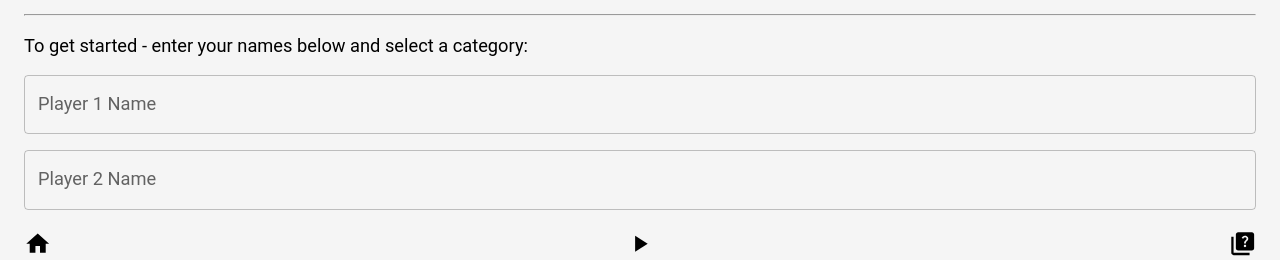
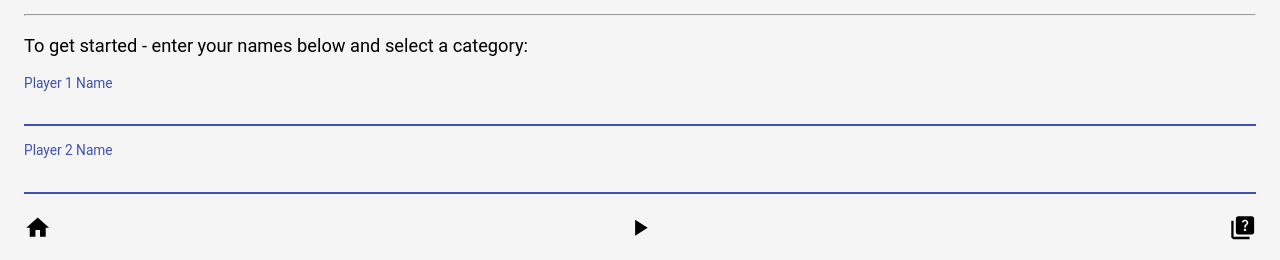
Before and after one commit to rickoslyder/coupleconvo-next, a Next.js app: page / in a window 1280 px wide. Shown: the part 279-539 px from the top of the page. Built offline with nearby package versions, Linux system fonts and the light colour scheme; no server answers; the database is empty.

Commit message:
Fix same/different logic and persist player names

```diff
--- a/src/pages/index.tsx
+++ b/src/pages/index.tsx
@@ -63,18 +63,9 @@ const Index: React.FC = () => {
   const router = useRouter();
 
   // Added player names and sameQuestion state
-  const [player1, setPlayer1] = useState("");
-  const [player2, setPlayer2] = useState("");
+  const [player1, setPlayer1] = useState(loadFromLocalStorage("player1_name") || "");
+  const [player2, setPlayer2] = useState(loadFromLocalStorage("player2_name") || "");
   const [sameQuestion, setSameQuestion] = useState(false);
-
-  // Handle submit for player names and same/different questions setting
-  const handleSubmit = (e) => {
-    e.preventDefault();
-    router.push({
-      pathname: "/question",
-      query: { player1, player2, sameQuestion },
-    });
-  };
 
   const [gameMode, setGameMode] = useState<"infinite" | "timed" | "unlimited" | "preset">("unlimited");
   const [numberOfQuestions, setNumberOfQuestions] = useState<number>(10);
@@ -82,6 +73,8 @@ const Index: React.FC = () => {
   const [showSummary, setShowSummary] = useState(false);
 
   const handleCategoryClick = (category: Category) => {
+    saveToLocalStorage("player1_name", player1);
+    saveToLocalStorage("player2_name", player2);
     startGame(category, gameMode);
     setState((prevState) => ({ ...prevState, gameOver: false, sameQuestion: sameOrDifferent === "same" }));
     setShowSummary(false);
@@ -122,21 +115,27 @@ const Index: React.FC = () => {
           <TextField
             id="player1"
             type="text"
+            defaultValue={""}
             value={player1}
             onChange={(e) => setPlayer1(e.target.value)}
             fullWidth
             label="Player 1 Name"
             sx={{ mb: 2 }}
+            focused
+            variant='standard'
           />
         </Box>
         <Box>
           <TextField
             id="player2"
             type="text"
+            defaultValue={""}
             value={player2}
             onChange={(e) => setPlayer2(e.target.value)}
             fullWidth
             label="Player 2 Name"
+            variant='standard'
+            focused
           />
         </Box>
       </FormControl>
```
Also changed, not shown: src/pages/question.tsx (+7 -3 lines).
